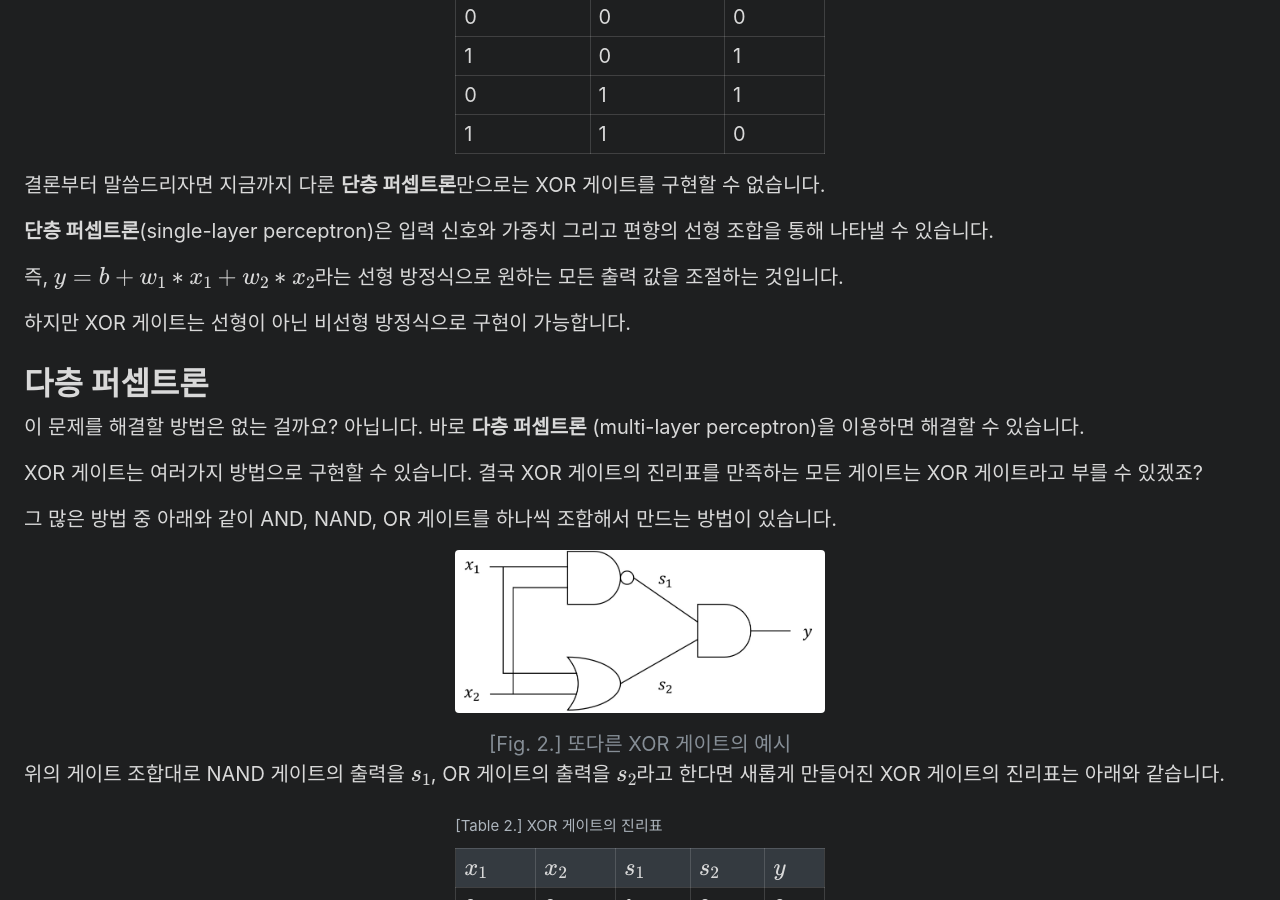
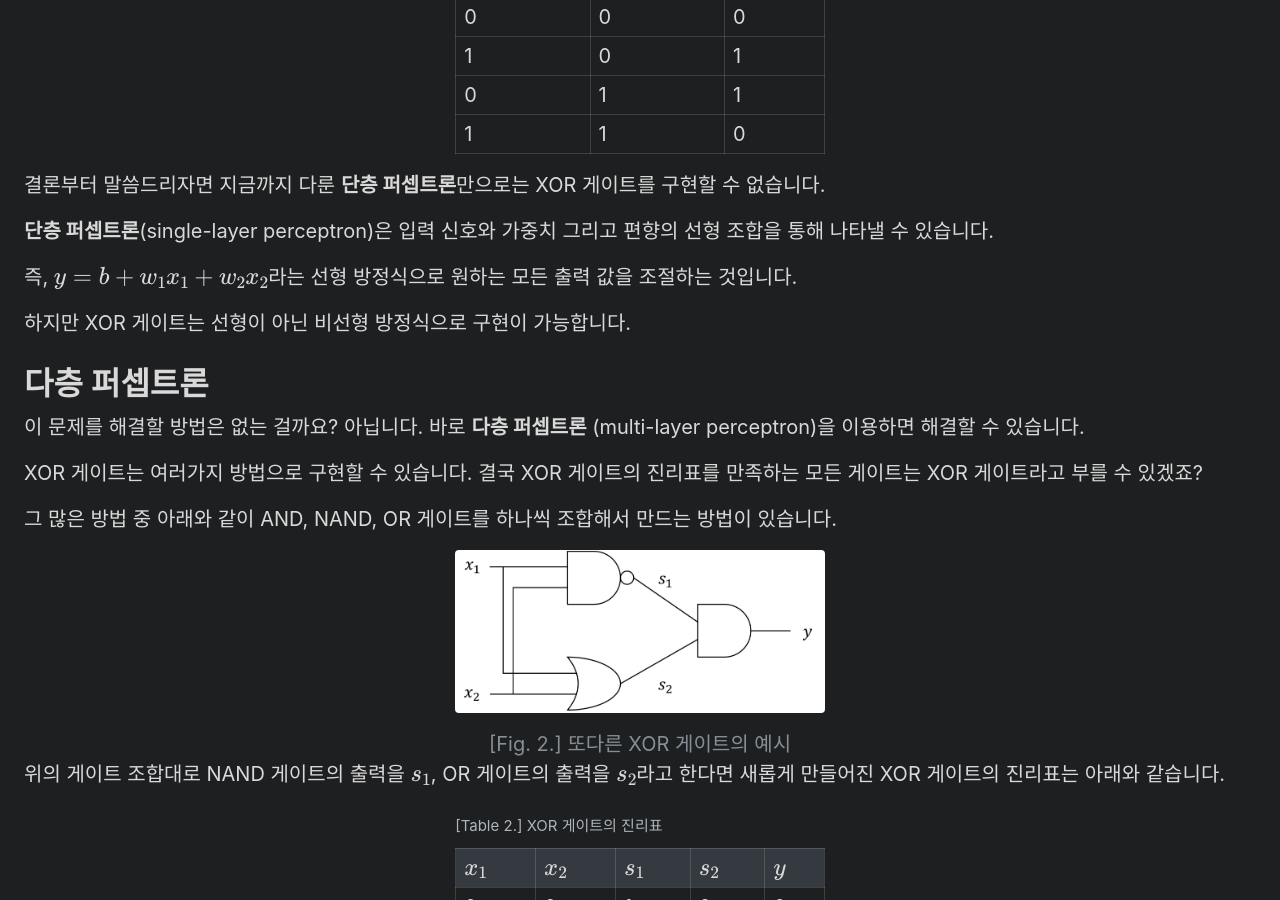
Before and after one commit to mngupark/mngupark.github.io, a Jekyll site: the page built from _posts/study/machine learning/deep learning/2022-12-30-perceptron-2.md, in a window 1280 px wide and 900 px high, scrolled down 690 px. Built offline with Jekyll 4.4.1, drawn with Linux system fonts in a browser that asks for light colours; formulas are drawn with MathJax 3.

Commit message:
modify a formula

```diff
--- a/_posts/study/machine learning/deep learning/2022-12-30-perceptron-2.md
+++ b/_posts/study/machine learning/deep learning/2022-12-30-perceptron-2.md
@@ -34,7 +34,7 @@ XOR 게이트는 **베타적 논리합**이라는 논리 회로입니다. $x_1$
 
 **단층 퍼셉트론**(single-layer perceptron)은 입력 신호와 가중치 그리고 편향의 선형 조합을 통해 나타낼 수 있습니다.
 
-즉, $$y=b+w_1*x_1+w_2*x_2$$라는 선형 방정식으로 원하는 모든 출력 값을 조절하는 것입니다.
+즉, $$y=b+w_1 x_1+w_2 x_2$$라는 선형 방정식으로 원하는 모든 출력 값을 조절하는 것입니다.
 
 하지만 XOR 게이트는 선형이 아닌 비선형 방정식으로 구현이 가능합니다.
 
```
